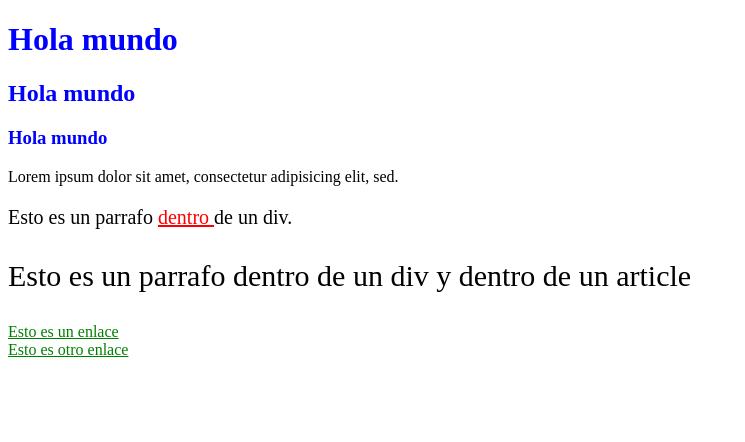
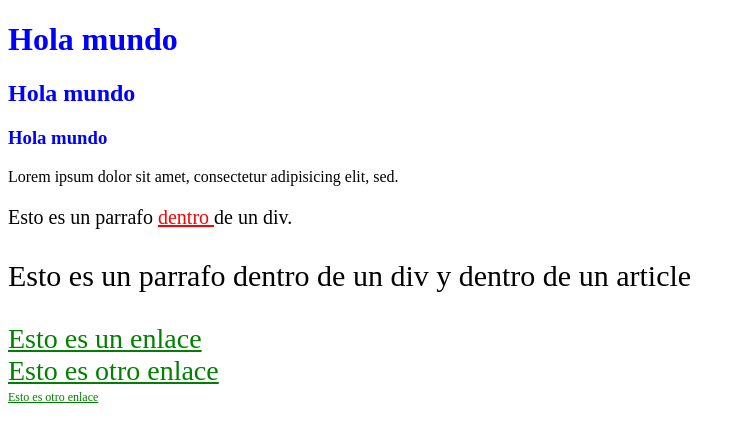
Before and after one commit to Mandalord999/css, a plain HTML site: page index.html in a window 1280 px wide. Shown: the whole page, without its empty margins (0-745 px from the left). Drawn offline with Linux system fonts and the light colour scheme.

Commit message:
commit_estilos-css_v5

```diff
--- a/estilos.css
+++ b/estilos.css
@@ -24,3 +24,15 @@ div article p {font-size:30px; color:black;}
 div p a {color: red;}
 
 body a {color: green;}
+
+/*Selector de clases*/
+
+.grande{font-size: 28px;}
+
+/*Selector de id
+
+Generalmente NO se utiliza el id en el codigo css
+
+*/
+
+#pequeño{font-size: 12px;}
--- a/index.html
+++ b/index.html
@@ -22,9 +22,11 @@
 		</article>
 	</div>
 
-	<a  href="#">Esto es un enlace</a>
+	<a class="grande" href="#">Esto es un enlace</a>
 	<br />
-	<a href="#">Esto es otro enlace</a>
+	<a class="grande"  href="#">Esto es otro enlace</a>
+	<br />
+	<a id="pequeño"  href="#">Esto es otro enlace</a>
 
 </body>
 </html>
```
